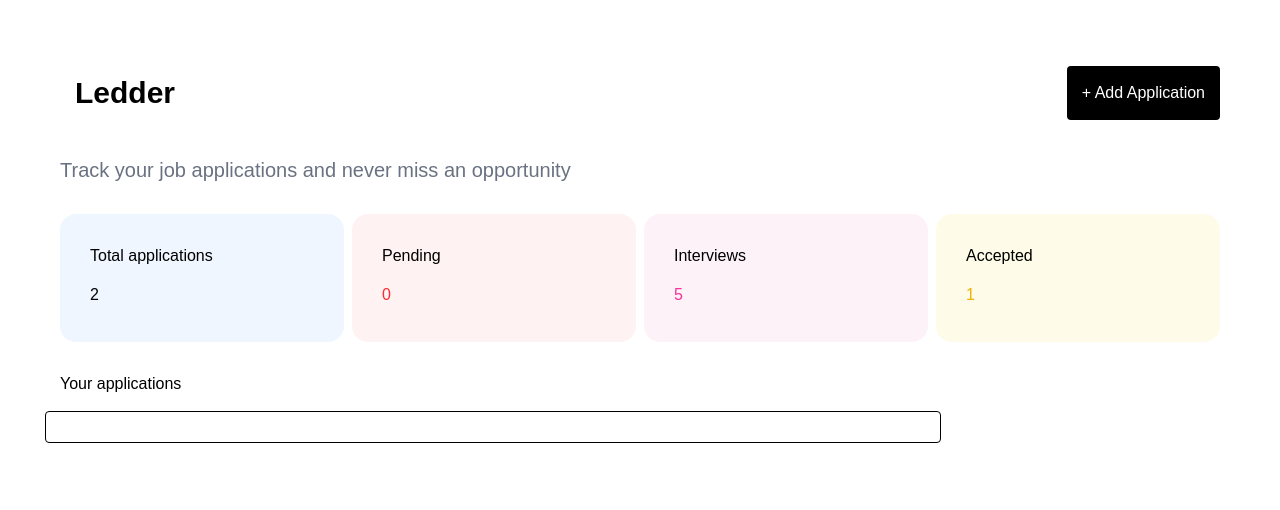
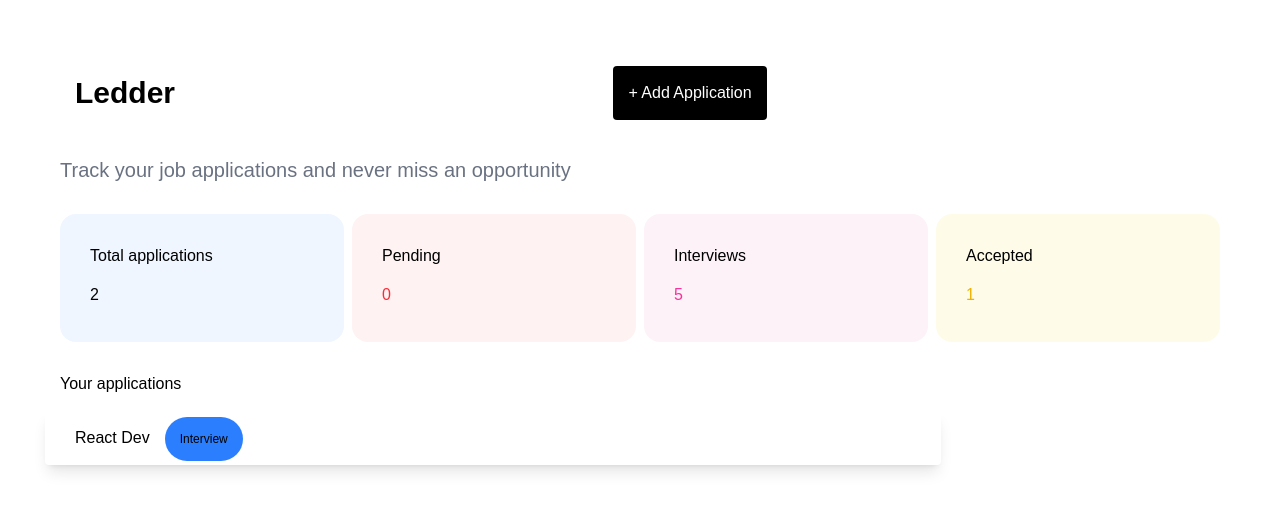
Before and after one commit to siphoPrince/ledder, a React (Vite) app in the folder ledder/: page / in a window 1280 px wide. Both pictures are taken after a click on the button "+ Add Application". Shown: the top 510 px of the page. Built offline with nearby package versions, Linux system fonts and the light colour scheme.

Commit message:
form state implement

```diff
--- /dev/null
+++ b/ledder/app/components/application-form.jsx
@@ -0,0 +1,31 @@
+import { useState } from "react";
+
+export default function ApplicationForm(){
+    const [formData, setformData] = useState({
+        companyName: "",
+        contactPerson: "",
+        jobTitle: "",
+        notes: ""
+    });
+
+
+    // update the form input
+    const handleInputChange = (field, value) =>{
+        setformData((prev)=>({
+            ...prev, [field]:value
+        }));
+    }
+
+    // when form is submitted
+    const handleSubmit = (e)=>{
+        e.preventDefault();
+        onCancel(); // cancel formShow
+    };
+
+    return(
+        <>
+            <div></div>
+        </>
+    );
+
+}
--- a/ledder/app/components/statsoverview.jsx
+++ b/ledder/app/components/statsoverview.jsx
@@ -2,7 +2,11 @@ const OverView = ()=>{
     return(
         <>
             <h2>Your applications</h2>
-            <div className="border-1 w-4xl rounded"></div>
+            <div className="shadow-lg w-4xl rounded">
+                <span>React Dev</span>
+                <span className=" bg-blue-500 text-xs rounded-4xl">Interview</span>
+            </div>
+
         </>
     );
 }
--- a/ledder/app/hero.jsx
+++ b/ledder/app/hero.jsx
@@ -1,11 +1,19 @@
+import { useState } from 'react';
+import ApplicationForm from '../app/components/application-form'
+
 const Hero = () => {
+    const [showForm, setShowForm] = useState(false);
+
     return (
         <>
         <div className="flex items-center justify-between">
             <h1 className="text-3xl font-bold">Ledder</h1>
-            <button className="flex flex-row items-center gap-2 bg-black rounded text-white px-4 py-2">
+            <button className="flex flex-row items-center gap-2 bg-black rounded text-white px-4 py-2 cursor-pointer"
+                onClick={() => setShowForm(true)}>
             + Add Application
             </button>
+
+            {showForm && (<ApplicationForm onCancel={() => setShowForm(false)}/>)}
         </div>
         <p className="text-gray-500 text-xl">Track your job applications and never miss an opportunity</p>
         </>
--- a/ledder/src/App.jsx
+++ b/ledder/src/App.jsx
@@ -7,8 +7,6 @@ import Cards from '../app/components/cards'
 import OverView from '../app/components/statsoverview'
 
 function App() {
-  const [count, setCount] = useState(0)
-
   return (
     <>
       <Hero/>
```
